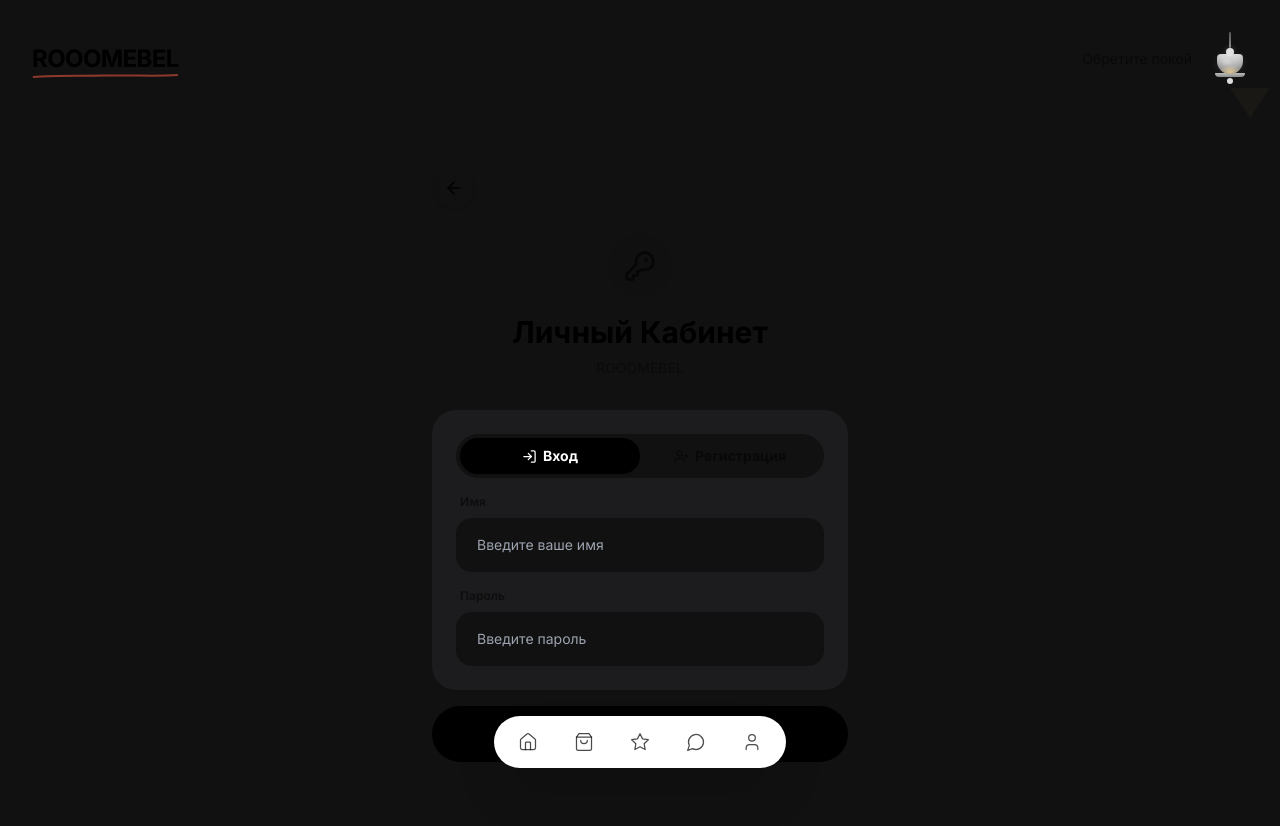
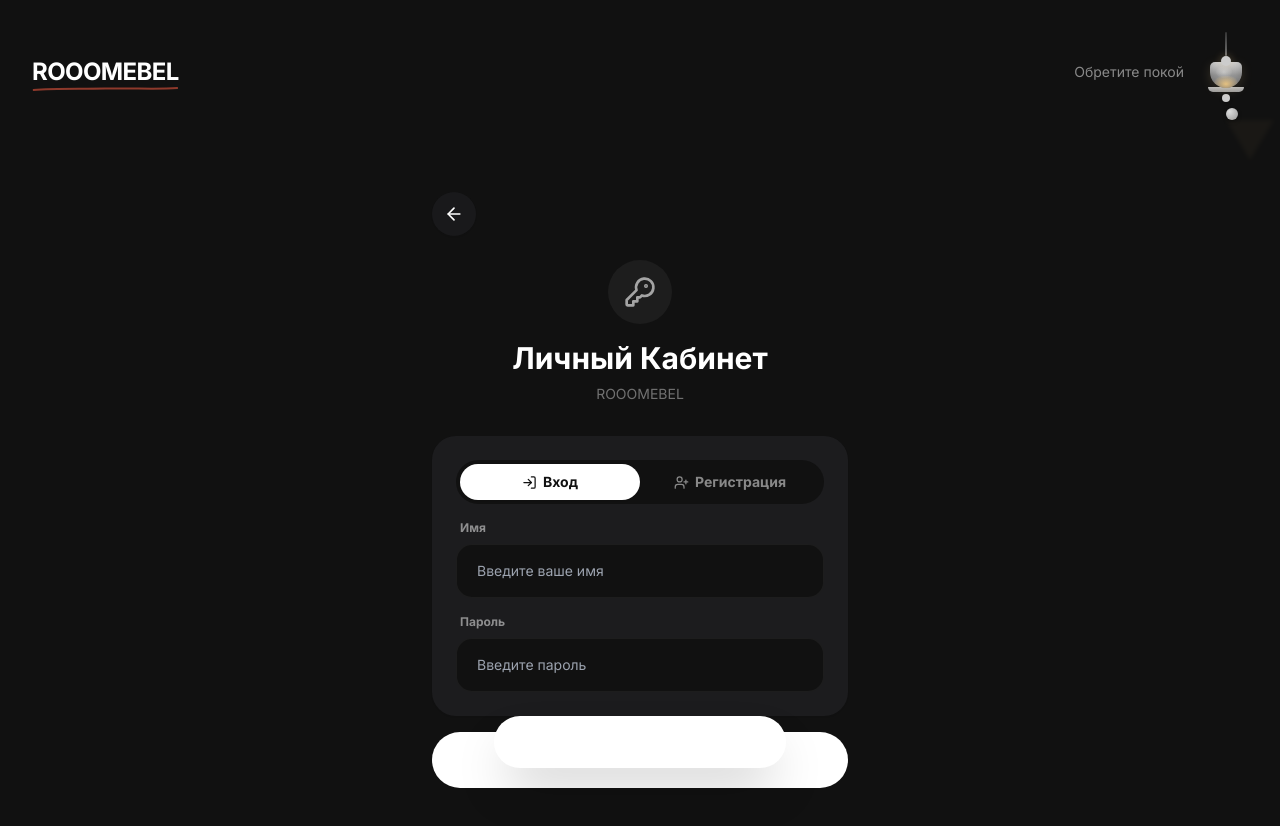
Before and after one commit to Inakenti48/tt, a React (Vite) app: page /admin in a window 1280 px wide. Both pictures are taken after a click on the button 1230 px from the left and 59 px from the top of the page. Shown: the top 826 px of the page. Built offline with nearby package versions, Linux system fonts and the light colour scheme.

Commit message:
Orchids run changes (2026-04-25T14:41:19.238Z)

```diff
--- a/src/components/BellToggle.tsx
+++ b/src/components/BellToggle.tsx
@@ -1,5 +1,5 @@
 import { useState } from 'react';
-import { motion } from 'framer-motion';
+import { motion, AnimatePresence } from 'framer-motion';
 import { useTheme } from '../context/ThemeContext';
 
 export function BellToggle() {
@@ -7,11 +7,14 @@ export function BellToggle() {
   const [isPulled, setIsPulled] = useState(false);
 
   const handleClick = () => {
+    if (isPulled) return;
     setIsPulled(true);
     setTimeout(() => {
       toggleTheme();
+    }, 350);
+    setTimeout(() => {
       setIsPulled(false);
-    }, 400);
+    }, 700);
   };
 
   const isDark = theme === 'dark';
@@ -21,44 +24,43 @@ export function BellToggle() {
       onClick={handleClick}
       className="relative flex flex-col items-center cursor-pointer group"
       aria-label="Переключить тему"
-      style={{ width: 36, height: 54 }}
+      style={{ width: 44, height: 80 }}
     >
-      {/* Rope */}
+      {/* Long rope from top */}
       <motion.div
         animate={{
-          height: isPulled ? 28 : 16,
-          scaleY: isPulled ? 1.4 : 1,
+          height: isPulled ? 42 : 24,
         }}
-        transition={{ type: 'spring', stiffness: 400, damping: 15 }}
-        className="w-[2px] rounded-full"
+        transition={{ type: 'spring', stiffness: 300, damping: 14 }}
+        className="w-[2px] rounded-full origin-top"
         style={{
           background: isDark
-            ? 'linear-gradient(180deg, #555 0%, #888 100%)'
-            : 'linear-gradient(180deg, #ccc 0%, #999 100%)',
+            ? 'linear-gradient(180deg, rgba(255,255,255,0.15) 0%, rgba(255,255,255,0.4) 100%)'
+            : 'linear-gradient(180deg, rgba(0,0,0,0.1) 0%, rgba(0,0,0,0.35) 100%)',
         }}
       />
 
-      {/* Bell body */}
+      {/* Bell body - swings when pulled */}
       <motion.div
         animate={{
-          rotate: isPulled ? [0, -12, 10, -6, 0] : 0,
-          y: isPulled ? 4 : 0,
+          rotate: isPulled ? [0, -15, 12, -8, 4, 0] : 0,
+          y: isPulled ? 8 : 0,
         }}
         transition={{
-          rotate: { duration: 0.6, ease: 'easeInOut' },
-          y: { type: 'spring', stiffness: 300, damping: 12 },
+          rotate: { duration: 0.8, ease: [0.25, 0.1, 0.25, 1] },
+          y: { type: 'spring', stiffness: 250, damping: 10 },
         }}
         className="relative flex flex-col items-center"
         style={{ transformOrigin: 'top center' }}
       >
         {/* Bell top knob */}
         <div
-          className="w-2 h-2 rounded-full -mb-0.5 z-10"
+          className="w-2.5 h-2.5 rounded-full -mb-1 z-10"
           style={{
-            backgroundColor: isDark ? '#e0e0e0' : '#444',
+            backgroundColor: isDark ? '#ccc' : '#555',
             boxShadow: isDark
-              ? '0 0 6px rgba(255,255,255,0.2)'
-              : '0 0 4px rgba(0,0,0,0.15)',
+              ? '0 0 8px rgba(255,220,150,0.3)'
+              : '0 0 4px rgba(0,0,0,0.2)',
           }}
         />
 
@@ -66,81 +68,110 @@ export function BellToggle() {
         <div
           className="relative overflow-hidden"
           style={{
-            width: 26,
-            height: 20,
-            borderRadius: '4px 4px 13px 13px',
+            width: 32,
+            height: 26,
+            borderRadius: '5px 5px 16px 16px',
             background: isDark
-              ? 'linear-gradient(180deg, #e0e0e0 0%, #999 100%)'
-              : 'linear-gradient(180deg, #555 0%, #333 100%)',
+              ? 'linear-gradient(180deg, #d4d4d4 0%, #999 50%, #888 100%)'
+              : 'linear-gradient(180deg, #666 0%, #444 50%, #333 100%)',
             boxShadow: isDark
-              ? '0 2px 8px rgba(255,255,255,0.08), inset 0 -3px 6px rgba(0,0,0,0.2)'
-              : '0 2px 8px rgba(0,0,0,0.2), inset 0 -3px 6px rgba(0,0,0,0.3)',
+              ? '0 3px 12px rgba(255,220,150,0.15), inset 0 -4px 8px rgba(0,0,0,0.2)'
+              : '0 3px 12px rgba(0,0,0,0.25), inset 0 -4px 8px rgba(0,0,0,0.3)',
           }}
         >
-          {/* Light reflection */}
+          {/* Highlight reflection */}
           <div
-            className="absolute top-1 left-1 w-3 h-2 rounded-full opacity-30"
+            className="absolute top-1 left-1.5 w-4 h-3 rounded-full"
             style={{
-              background: 'radial-gradient(ellipse, rgba(255,255,255,0.8) 0%, transparent 80%)',
+              background: 'radial-gradient(ellipse, rgba(255,255,255,0.35) 0%, transparent 80%)',
             }}
           />
 
-          {/* Glow when dark mode (lamp is "on") */}
+          {/* Warm glow when dark mode */}
+          <AnimatePresence>
             {isDark && (
               <motion.div
                 initial={{ opacity: 0 }}
                 animate={{ opacity: 1 }}
                 exit={{ opacity: 0 }}
-              className="absolute -bottom-1 left-1/2 -translate-x-1/2 w-5 h-3 rounded-full"
+                transition={{ duration: 0.4 }}
+                className="absolute -bottom-1 left-1/2 -translate-x-1/2 w-6 h-4 rounded-full"
                 style={{
-                background: 'radial-gradient(ellipse, rgba(255,220,150,0.7) 0%, transparent 80%)',
+                  background: 'radial-gradient(ellipse, rgba(255,210,130,0.8) 0%, transparent 80%)',
                 }}
               />
             )}
+          </AnimatePresence>
         </div>
 
         {/* Bell rim */}
         <div
           className="-mt-px"
           style={{
-            width: 30,
-            height: 4,
-            borderRadius: '0 0 15px 15px',
+            width: 36,
+            height: 5,
+            borderRadius: '0 0 18px 18px',
             background: isDark
-              ? 'linear-gradient(180deg, #bbb 0%, #888 100%)'
-              : 'linear-gradient(180deg, #444 0%, #222 100%)',
+              ? 'linear-gradient(180deg, #bbb 0%, #999 100%)'
+              : 'linear-gradient(180deg, #555 0%, #333 100%)',
           }}
         />
 
-        {/* Clapper */}
+        {/* Clapper - swings independently */}
         <motion.div
-          animate={{ x: isPulled ? [0, -2, 2, -1, 0] : 0 }}
-          transition={{ duration: 0.5, delay: 0.1 }}
-          className="w-1.5 h-1.5 rounded-full mt-px"
+          animate={{
+            x: isPulled ? [0, -3, 3, -2, 1, 0] : 0,
+            y: isPulled ? [0, 2, 0] : 0
+          }}
+          transition={{ duration: 0.6, delay: 0.15 }}
+          className="w-2 h-2 rounded-full mt-0.5"
           style={{
-            backgroundColor: isDark ? '#ddd' : '#333',
+            backgroundColor: isDark ? '#ccc' : '#444',
+            boxShadow: isDark ? '0 1px 3px rgba(0,0,0,0.3)' : '0 1px 3px rgba(0,0,0,0.2)',
           }}
         />
       </motion.div>
 
-      {/* Light cone (visible in dark mode) */}
+      {/* Pull knob at end of rope */}
+      <motion.div
+        animate={{ y: isPulled ? 6 : 0 }}
+        transition={{ type: 'spring', stiffness: 300, damping: 12 }}
+        className="absolute -bottom-2 left-1/2 -translate-x-1/2"
+      >
+        <div
+          className="w-3 h-3 rounded-full"
+          style={{
+            background: isDark
+              ? 'radial-gradient(circle at 30% 30%, #ddd, #999)'
+              : 'radial-gradient(circle at 30% 30%, #777, #333)',
+            boxShadow: isDark
+              ? '0 2px 4px rgba(0,0,0,0.3)'
+              : '0 2px 4px rgba(0,0,0,0.2)',
+          }}
+        />
+      </motion.div>
+
+      {/* Light cone in dark mode */}
+      <AnimatePresence>
         {isDark && (
           <motion.div
             initial={{ opacity: 0, scaleY: 0 }}
-          animate={{ opacity: 0.12, scaleY: 1 }}
+            animate={{ opacity: 0.15, scaleY: 1 }}
             exit={{ opacity: 0, scaleY: 0 }}
-          transition={{ duration: 0.5, delay: 0.3 }}
-          className="absolute -bottom-8 left-1/2 -translate-x-1/2 pointer-events-none"
+            transition={{ duration: 0.6, delay: 0.2 }}
+            className="absolute -bottom-12 left-1/2 -translate-x-1/2 pointer-events-none"
             style={{
               width: 0,
               height: 0,
-            borderLeft: '20px solid transparent',
-            borderRight: '20px solid transparent',
-            borderTop: '30px solid rgba(255,220,150,0.3)',
+              borderLeft: '24px solid transparent',
+              borderRight: '24px solid transparent',
+              borderTop: '40px solid rgba(255,210,130,0.25)',
               transformOrigin: 'top center',
+              filter: 'blur(2px)',
             }}
           />
         )}
+      </AnimatePresence>
     </button>
   );
 }
--- a/src/components/CartSidebar.tsx
+++ b/src/components/CartSidebar.tsx
@@ -213,7 +213,7 @@ export function CartSidebar() {
                     </p>
                     <button
                       onClick={handleGoToChat}
-                      className="bg-primary text-white rounded-full px-8 py-3 font-bold hover:scale-105 active:scale-95 transition-all"
+                      className="bg-primary text-primary-inv rounded-full px-8 py-3 font-bold hover:scale-105 active:scale-95 transition-all"
                     >
                       Открыть чат
                     </button>
@@ -231,7 +231,7 @@ export function CartSidebar() {
                 </div>
                 <button
                   onClick={() => setStep('form')}
-                  className="w-full bg-primary text-white rounded-full py-4 font-bold hover:scale-[1.02] active:scale-[0.98] transition-all"
+                  className="w-full bg-primary text-primary-inv rounded-full py-4 font-bold hover:scale-[1.02] active:scale-[0.98] transition-all"
                 >
                   Оформить заказ
                 </button>
@@ -246,7 +246,7 @@ export function CartSidebar() {
                   className={cn(
                     "w-full rounded-full py-4 font-bold transition-all",
                     name.trim() && phone.trim()
-                      ? "bg-primary text-white hover:scale-[1.02] active:scale-[0.98]"
+                      ? "bg-primary text-primary-inv hover:scale-[1.02] active:scale-[0.98]"
                       : "bg-primary/20 text-primary/40 cursor-not-allowed"
                   )}
                 >
--- a/src/components/Navbar.tsx
+++ b/src/components/Navbar.tsx
@@ -3,7 +3,6 @@ import { Home, ShoppingBag, Star, User, MessageCircle } from 'lucide-react';
 import { Link, useLocation } from 'react-router-dom';
 import { cn } from '../utils/cn';
 import { useStore } from '../store/useStore';
-import { useTheme } from '../context/ThemeContext';
 
 const navItems = [
   { id: 'home', icon: Home, label: 'Главная', path: '/' },
@@ -16,15 +15,13 @@ const navItems = [
 export function Navbar() {
   const location = useLocation();
   const { cart, setCartOpen, orders } = useStore();
-  const { theme } = useTheme();
 
   const cartCount = cart.reduce((s, i) => s + i.qty, 0);
   const hasOrders = orders.length > 0;
-  const isDark = theme === 'dark';
 
   return (
     <div className="fixed bottom-8 left-1/2 -translate-x-1/2 z-50">
-      <nav className={cn("pill px-2 py-2 flex items-center gap-1 shadow-2xl", isDark ? "bg-white" : "bg-primary")}>
+      <nav className="bg-primary pill px-2 py-2 flex items-center gap-1 shadow-2xl">
         {navItems.map((item) => {
           const isActive = location.pathname === item.path ||
                            (item.path !== '/' && location.pathname.startsWith(item.path));
@@ -36,8 +33,8 @@ export function Navbar() {
               className={cn(
                 "relative flex items-center gap-2 px-4 py-2 transition-all duration-300",
                 isActive
-                  ? (isDark ? "bg-[#1C1C1E] text-white pill" : "bg-white text-primary pill")
-                  : isDark ? "text-black/70 hover:text-black" : "text-white/70 hover:text-white"
+                  ? "bg-background text-primary pill"
+                  : "nav-inactive"
               )}
             >
               <item.icon size={20} strokeWidth={isActive ? 2.5 : 1.5} />
@@ -59,7 +56,7 @@ export function Navbar() {
               {isActive && (
                 <motion.div
                   layoutId="nav-pill"
-                  className={cn("absolute inset-0 pill -z-10", isDark ? "bg-[#1C1C1E]" : "bg-white")}
+                  className="absolute inset-0 bg-background pill -z-10"
                   transition={{ type: "spring", bounce: 0.2, duration: 0.6 }}
                 />
               )}
--- a/src/components/ProductConfigurator.tsx
+++ b/src/components/ProductConfigurator.tsx
@@ -318,7 +318,7 @@ export function ProductConfigurator({ product, activeColor, onColorChange }: Pro
                   className={cn(
                     "w-7 h-7 rounded-lg border-2 transition-all hover:scale-110 text-[7px] font-bold flex items-center justify-center",
                     i === activeStyle
-                      ? "border-primary bg-primary text-white shadow-md"
+                      ? "border-primary bg-primary text-primary-inv shadow-md"
                       : "border-primary/10 bg-surface"
                   )}
                 >
--- a/src/index.css
+++ b/src/index.css
@@ -3,24 +3,26 @@
 @tailwind utilities;
 
 :root {
-  --color-bg: #F9F7F2;
-  --color-surface: #FFFFFF;
-  --color-text: #000000;
-  --color-text-inv: #FFFFFF;
+  --color-bg: 249 247 242;
+  --color-surface: 255 255 255;
+  --color-primary: 0 0 0;
+  --color-primary-inv: 255 255 255;
+  --color-text: 0 0 0;
 }
 
 .dark {
-  --color-bg: #111111;
-  --color-surface: #1C1C1E;
-  --color-text: #F5F5F5;
-  --color-text-inv: #111111;
+  --color-bg: 17 17 17;
+  --color-surface: 28 28 30;
+  --color-primary: 255 255 255;
+  --color-primary-inv: 17 17 17;
+  --color-text: 245 245 245;
 }
 
 @layer base {
   body {
     @apply antialiased;
-    background-color: var(--color-bg);
-    color: var(--color-text);
+    background-color: rgb(var(--color-bg));
+    color: rgb(var(--color-text));
     transition: background-color 0.5s ease, color 0.5s ease;
   }
 
--- a/src/pages/Admin.tsx
+++ b/src/pages/Admin.tsx
@@ -43,14 +43,14 @@ function AdminChat({ order, onBack }: { order: Order; onBack: () => void }) {
             className={cn(
               "max-w-[80%] rounded-2xl px-4 py-3",
               msg.from === 'admin'
-                ? "ml-auto bg-primary text-white rounded-br-md"
+                ? "ml-auto bg-primary text-primary-inv rounded-br-md"
                 : "mr-auto bg-surface shadow-sm rounded-bl-md"
             )}
           >
             <p className="text-sm">{msg.text}</p>
             <p className={cn(
               "text-[10px] mt-1",
-              msg.from === 'admin' ? "text-white/50 text-right" : "text-primary/30"
+              msg.from === 'admin' ? "text-primary-inv/50 text-right" : "text-primary/30"
             )}>
               {msg.time}
             </p>
@@ -73,7 +73,7 @@ function AdminChat({ order, onBack }: { order: Order; onBack: () => void }) {
           className={cn(
             "w-12 h-12 rounded-full flex items-center justify-center transition-all",
             text.trim()
-              ? "bg-primary text-white hover:scale-105 active:scale-95"
+              ? "bg-primary text-primary-inv hover:scale-105 active:scale-95"
               : "bg-primary/10 text-primary/30"
           )}
         >
@@ -225,7 +225,7 @@ function ProductForm({
             <div key={i} className="relative w-20 h-20 rounded-xl overflow-hidden border border-primary/10 shadow-sm group">
               <img src={img} alt="" className="w-full h-full object-cover" />
               {i === 0 && (
-                <span className="absolute top-0.5 left-0.5 bg-primary text-white text-[8px] px-1.5 py-0.5 rounded-full">Главное</span>
+                <span className="absolute top-0.5 left-0.5 bg-primary text-primary-inv text-[8px] px-1.5 py-0.5 rounded-full">Главное</span>
               )}
               <button
                 type="button"
@@ -320,7 +320,7 @@ function ProductForm({
 
       <button
         type="submit"
-        className="w-full bg-primary text-white rounded-full py-4 font-bold flex items-center justify-center gap-2 hover:scale-[1.02] active:scale-[0.98] transition-transform"
+        className="w-full bg-primary text-primary-inv rounded-full py-4 font-bold flex items-center justify-center gap-2 hover:scale-[1.02] active:scale-[0.98] transition-transform"
       >
         <Save size={18} />
         {initial ? 'Сохранить изменения' : 'Добавить товар'}
@@ -468,7 +468,7 @@ export function Admin() {
 
             <button
               onClick={handleEnterPanel}
-              className="w-full bg-primary text-white rounded-full py-3.5 font-bold hover:scale-[1.02] active:scale-[0.98] transition-transform"
+              className="w-full bg-primary text-primary-inv rounded-full py-3.5 font-bold hover:scale-[1.02] active:scale-[0.98] transition-transform"
             >
               Войти в панель
             </button>
@@ -486,7 +486,7 @@ export function Admin() {
                   onClick={() => { setAuthMode('login'); setError(''); }}
                   className={cn(
                     "flex-1 py-2 rounded-full text-sm font-bold transition-all flex items-center justify-center gap-1.5",
-                    authMode === 'login' ? "bg-primary text-white shadow-sm" : "opacity-50"
+                    authMode === 'login' ? "bg-primary text-primary-inv shadow-sm" : "opacity-50"
                   )}
                 >
                   <LogIn size={15} /> Вход
@@ -496,7 +496,7 @@ export function Admin() {
                   onClick={() => { setAuthMode('register'); setError(''); }}
                   className={cn(
                     "flex-1 py-2 rounded-full text-sm font-bold transition-all flex items-center justify-center gap-1.5",
-                    authMode === 'register' ? "bg-primary text-white shadow-sm" : "opacity-50"
+                    authMode === 'register' ? "bg-primary text-primary-inv shadow-sm" : "opacity-50"
                   )}
                 >
                   <UserPlus size={15} /> Регистрация
@@ -529,7 +529,7 @@ export function Admin() {
               )}
             </div>
 
-            <button className="w-full bg-primary text-white rounded-full py-4 font-bold flex items-center justify-center gap-2 hover:scale-[1.02] active:scale-[0.98] transition-transform">
+            <button className="w-full bg-primary text-primary-inv rounded-full py-4 font-bold flex items-center justify-center gap-2 hover:scale-[1.02] active:scale-[0.98] transition-transform">
               {authMode === 'login' ? <><LogIn size={18} /> Войти</> : <><UserPlus size={18} /> Зарегистрироваться</>}
             </button>
           </form>
@@ -574,7 +574,7 @@ export function Admin() {
             onClick={() => setShowSettings(!showSettings)}
             className={cn(
               "p-2.5 rounded-full transition-all",
-              showSettings ? "bg-primary text-white" : "bg-primary/5 hover:bg-primary/10"
+              showSettings ? "bg-primary text-primary-inv" : "bg-primary/5 hover:bg-primary/10"
             )}
           >
             <Settings size={18} />
@@ -632,7 +632,7 @@ export function Admin() {
                       "flex-1 rounded-full py-3 font-bold text-sm flex items-center justify-center gap-2 transition-all",
                       settingsSaved
                         ? "bg-green-600 text-white"
-                        : "bg-primary text-white hover:scale-[1.02] active:scale-[0.98] disabled:opacity-30 disabled:scale-100"
+                        : "bg-primary text-primary-inv hover:scale-[1.02] active:scale-[0.98] disabled:opacity-30 disabled:scale-100"
                     )}
                   >
                     {settingsSaved ? <><Check size={16} /> Сохранено!</> : <><Save size={16} /> Сохранить</>}
@@ -678,7 +678,7 @@ export function Admin() {
           onClick={() => { setActiveTab('orders'); setShowAddForm(false); setEditingProduct(null); }}
           className={cn(
             "px-5 py-2.5 rounded-full text-sm font-bold transition-all",
-            activeTab === 'orders' ? "bg-primary text-white shadow-md" : "bg-surface border border-primary/10 hover:bg-primary/5"
+            activeTab === 'orders' ? "bg-primary text-primary-inv shadow-md" : "bg-surface border border-primary/10 hover:bg-primary/5"
           )}
         >
           Заказы ({orders.length})
@@ -687,7 +687,7 @@ export function Admin() {
           onClick={() => { setActiveTab('products'); setSelectedOrder(null); }}
           className={cn(
             "px-5 py-2.5 rounded-full text-sm font-bold transition-all",
-            activeTab === 'products' ? "bg-primary text-white shadow-md" : "bg-surface border border-primary/10 hover:bg-primary/5"
+            activeTab === 'products' ? "bg-primary text-primary-inv shadow-md" : "bg-surface border border-primary/10 hover:bg-primary/5"
           )}
         >
           Товары ({allProducts.length})
@@ -777,7 +777,7 @@ export function Admin() {
                 onClick={() => setShowAddForm(true)}
                 className="w-full bg-surface rounded-3xl shadow-sm p-5 flex items-center justify-center gap-3 mb-6 border-2 border-dashed border-primary/15 hover:border-primary/30 hover:bg-primary/5 transition-all group"
               >
-                <div className="bg-primary/10 rounded-full p-2 group-hover:bg-primary group-hover:text-white transition-all">
+                <div className="bg-primary/10 rounded-full p-2 group-hover:bg-primary group-hover:text-primary-inv transition-all">
                   <Plus size={20} />
                 </div>
                 <span className="font-bold opacity-60 group-hover:opacity-100 transition-opacity">Добавить товар</span>
--- a/src/pages/Home.tsx
+++ b/src/pages/Home.tsx
@@ -134,10 +134,10 @@ export function Home() {
           initial={{ opacity: 0, x: -20 }}
           animate={{ opacity: 1, x: 0 }}
           transition={{ delay: 0.8 }}
-          className="absolute bottom-6 left-4 bg-primary/90 backdrop-blur-sm text-white px-5 py-3 rounded-full flex items-center gap-3 shadow-lg"
+          className="absolute bottom-6 left-4 bg-primary/90 backdrop-blur-sm text-primary-inv px-5 py-3 rounded-full flex items-center gap-3 shadow-lg"
         >
           <div className="bg-white/20 rounded-full p-1">
-            <Plus size={14} className="text-white" />
+            <Plus size={14} className="text-primary-inv" />
           </div>
           <span className="text-sm font-bold italic">6 новинок</span>
         </motion.div>
@@ -152,7 +152,7 @@ export function Home() {
       >
         <Link
           to="/catalog"
-          className="w-full bg-primary text-white rounded-full px-10 py-5 flex items-center justify-center gap-3 text-lg font-bold hover:scale-[1.02] active:scale-[0.98] transition-transform shadow-md"
+          className="w-full bg-primary text-primary-inv rounded-full px-10 py-5 flex items-center justify-center gap-3 text-lg font-bold hover:scale-[1.02] active:scale-[0.98] transition-transform shadow-md"
         >
           Узнать больше
         </Link>
--- a/tailwind.config.js
+++ b/tailwind.config.js
@@ -8,9 +8,10 @@ export default {
   theme: {
     extend: {
       colors: {
-        background: "var(--color-bg)",
-        surface: "var(--color-surface)",
-        primary: "#000000",
+        background: "rgb(var(--color-bg) / <alpha-value>)",
+        surface: "rgb(var(--color-surface) / <alpha-value>)",
+        primary: "rgb(var(--color-primary) / <alpha-value>)",
+        "primary-inv": "rgb(var(--color-primary-inv) / <alpha-value>)",
         terracotta: "#8E392B",
         mustard: "#D18D3D",
       },
```
Also changed, not shown: src/pages/Catalog.tsx (+10 -10 lines), src/pages/Chat.tsx (+4 -4 lines), src/pages/ProductDetail.tsx (+5 -5 lines), src/pages/Profile.tsx (+5 -5 lines). Lines whose indentation alone changed are shown as unchanged.
